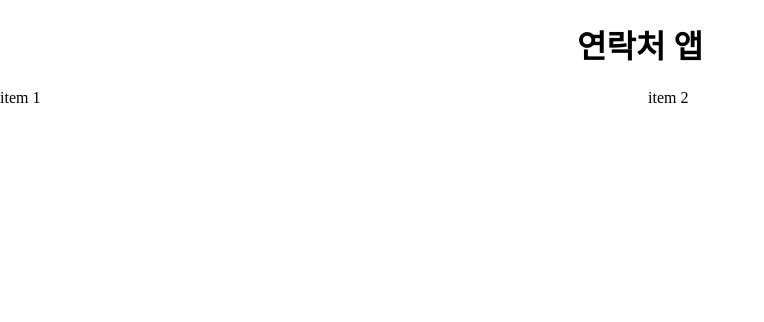
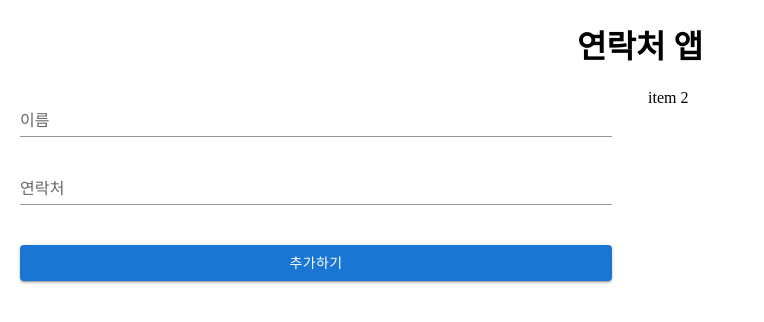
Before and after one commit to mongchongi/contacts, a React (Vite) app: page / in a window 1280 px wide. Shown: the top 322 px of the page, without its empty margins (0-764 px from the left). Built offline with nearby package versions, Linux system fonts and the light colour scheme.

Commit message:
연락처 추가 기능 ui & 기능 구현

```diff
--- a/src/App.jsx
+++ b/src/App.jsx
@@ -1,12 +1,15 @@
 import { Grid } from '@mui/material';
 import './App.css';
+import ContactForm from './components/ContactForm';
 
 const App = () => {
   return (
     <div className='contacts'>
       <h1 className='contacts__title'>연락처 앱</h1>
       <Grid container spacing={2}>
-        <Grid size={6}>item 1</Grid>
+        <Grid size={6}>
+          <ContactForm />
+        </Grid>
         <Grid size={6}>item 2</Grid>
       </Grid>
     </div>
--- /dev/null
+++ b/src/components/ContactForm.jsx
@@ -0,0 +1,45 @@
+import { Box, Button, TextField } from '@mui/material';
+import { useState } from 'react';
+import useContactsStore from '../stores/useContactsStore';
+
+const ContactForm = () => {
+  const [nameInput, setNameInput] = useState('');
+  const [phoneNumberInput, setPhoneNumberInput] = useState('');
+
+  const addContact = useContactsStore((state) => state.addContact);
+
+  const handleAddContact = () => {
+    if (!nameInput.trim() || !phoneNumberInput.trim()) {
+      alert('이름 또는 연락처를 입력해 주세요.');
+      return;
+    }
+
+    addContact(nameInput, phoneNumberInput);
+  };
+
+  return (
+    <Box display={'flex'} flexDirection={'column'} alignItems={'center'} gap={'20px'} padding={'0 20px'}>
+      <TextField
+        id='standard-basic'
+        label='이름'
+        variant='standard'
+        fullWidth
+        value={nameInput}
+        onChange={(event) => setNameInput(event.target.value)}
+      />
+      <TextField
+        id='standard-basic'
+        label='연락처'
+        variant='standard'
+        fullWidth
+        value={phoneNumberInput}
+        onChange={(event) => setPhoneNumberInput(event.target.value)}
+      />
+      <Button variant='contained' fullWidth sx={{ mt: '20px' }} onClick={handleAddContact}>
+        추가하기
+      </Button>
+    </Box>
+  );
+};
+
+export default ContactForm;
--- a/src/stores/useContactsStore.js
+++ b/src/stores/useContactsStore.js
@@ -2,6 +2,8 @@ import { create } from 'zustand';
 
 const useContactsStore = create((set) => ({
   contacts: [],
+  addContact: (name, phoneNumber) =>
+    set((state) => ({ contacts: [...state.contacts, { id: Date.now(), name, phoneNumber }] })),
 }));
 
 export default useContactsStore;
```
